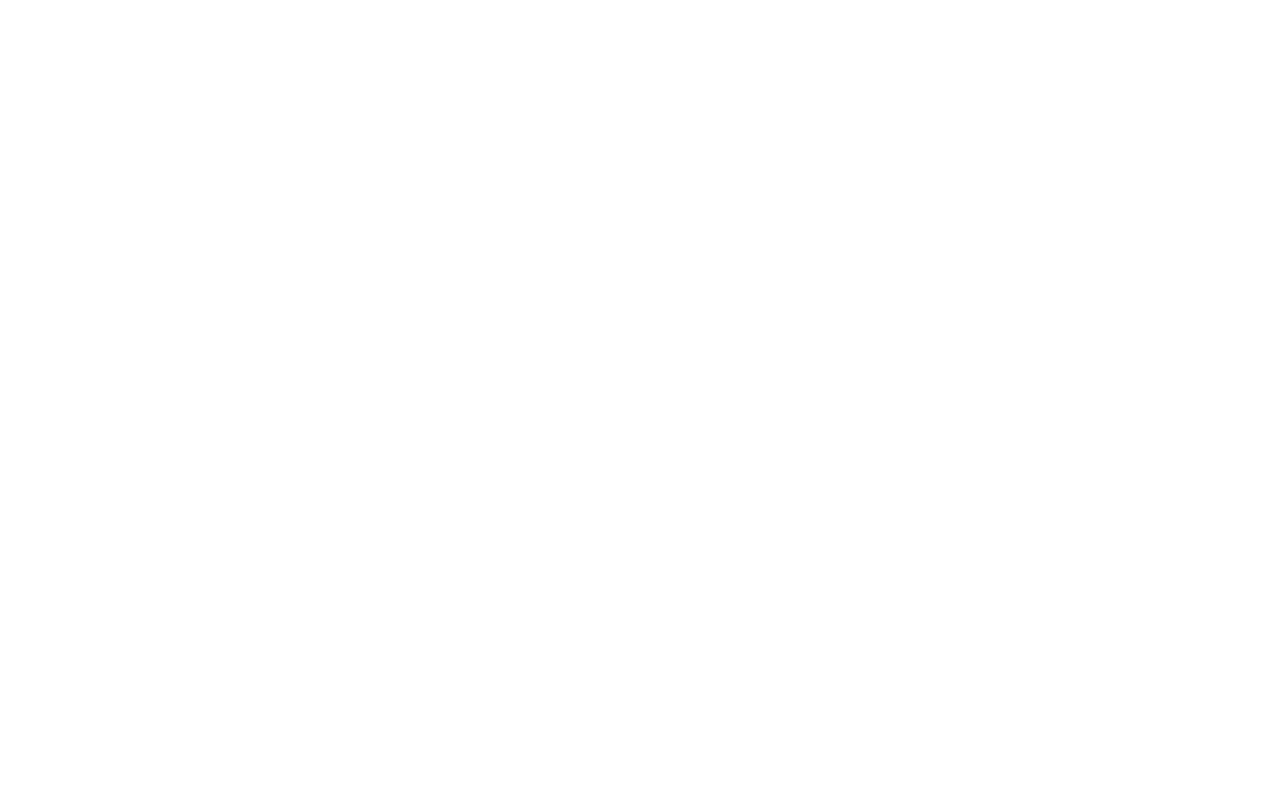
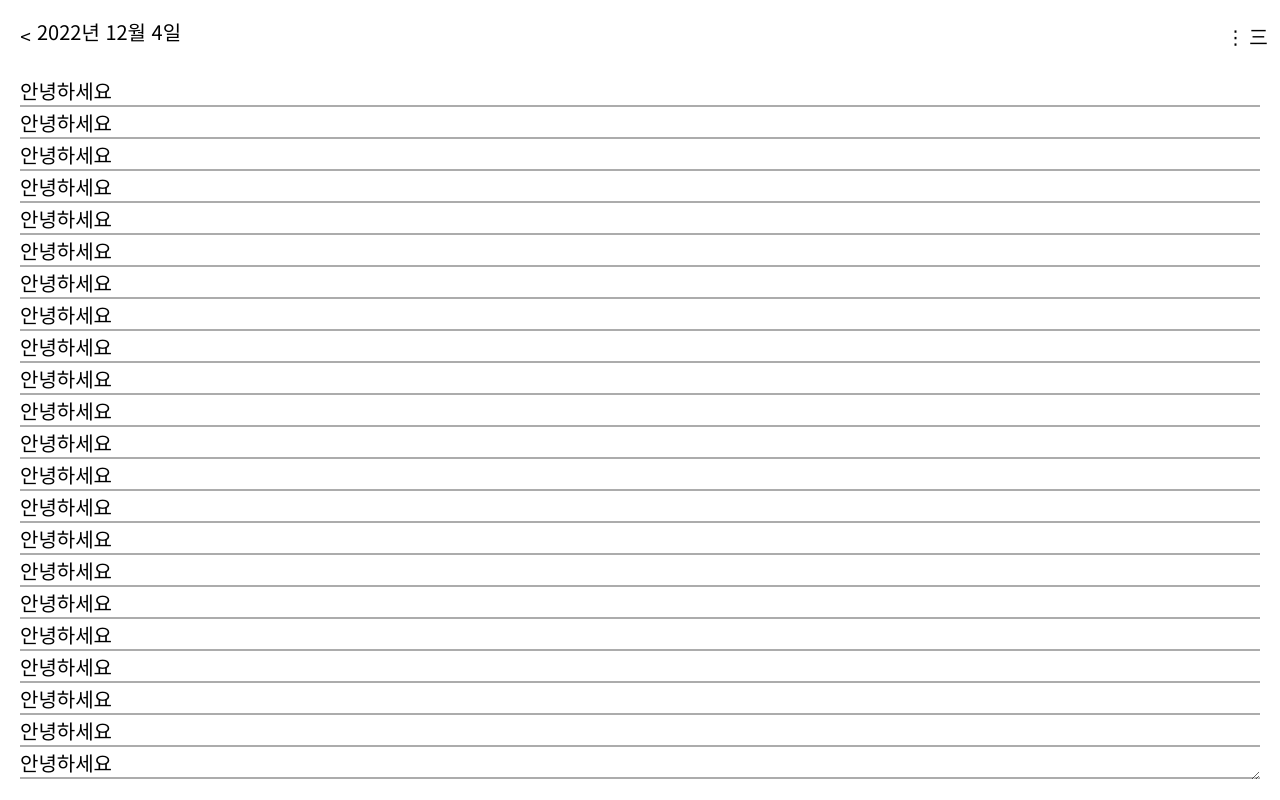
Before and after one commit to dohyung4934/blog-front, a Vue app: page /publish/di03 in a window 1280 px wide. Before the commit this address had no page. Built offline with nearby package versions, Linux system fonts and the light colour scheme.

Commit message:
퍼블리싱 끝

```diff
--- a/src/assets/style/common.css
+++ b/src/assets/style/common.css
@@ -7,6 +7,12 @@
   padding: 0;
   font-family: 'Noto Sans KR', sans-serif;
   font-size: 1.6rem;
+}
+
+#app {
+  height: 100vh;
+  display: flex;
+  flex-direction: column;
 }
 
 .button-block {
@@ -26,7 +32,7 @@
   bottom: 0;
   right: 0;
   border-radius: 1.6rem 1.6rem 0 0;
-  padding: 2rem;
+  padding: 2rem 0;
 }
 
 .horizontal-center {
--- a/src/assets/style/di.css
+++ b/src/assets/style/di.css
@@ -32,10 +32,43 @@
 }
 
 .post {
+  flex: 1 0 auto;
   font-size: 2rem;
   padding: 2rem;
+  line-height: 3.2rem;
 }
 
-.post>p {
-  margin-bottom: 1rem;
+#post-editor {
+  padding: 0;
+  height: 100%;
+  width: 100%;
+  font-family: inherit;
+  font-size: inherit;
+  border: none;
+  outline: none;
+  background-color: #ffffff85;
+  background-image:
+    repeating-linear-gradient(#FFFFFF, #FFFFFF 3rem, #acacac 3rem, #acacac 3.2rem);
+  background-attachment: local;
+  line-height: inherit;
 }
+
+.hide {
+  display: none;
+}
+
+.bottom-menu {
+  font-size: 2rem;
+}
+
+.bottom-menu>li {
+  padding: 1.8rem 0;
+}
+
+.bottom-menu>li>span {
+  padding-left: 2.6rem;
+}
+
+.bottom-menu>li:active {
+  background-color: rgb(238, 238, 238);
+}
--- a/src/views/publish/di/di02.vue
+++ b/src/views/publish/di/di02.vue
@@ -6,10 +6,18 @@
 <template>
   <basic-header title="2022년 12월 4일" show-back show-more />
   <section class="post">
-    <p>안녕하세요</p>
-    <p>안녕하세요</p>
-    <p>안녕하세요</p>
-    <p>안녕하세요</p>
-    <p>안녕하세요</p>
+    <p>
+      안녕하세요<br>
+      안녕하세요<br>
+      안녕하세요<br>
+      안녕하세요<br>
+      안녕하세요<br>
+      안녕하세요<br>
+      안녕하세요<br>
+      안녕하세요<br>
+      안녕하세요<br>
+      안녕하세요<br>
+      안녕하세요
+    </p>
   </section>
 </template>
--- /dev/null
+++ b/src/views/publish/di/di03.vue
@@ -0,0 +1,42 @@
+<!-- di03 글 쓰기 -->
+<script setup lang="ts">
+import BasicHeader from '@/components/layout/BasicHeader.vue'
+</script>
+
+<template>
+  <basic-header title="2022년 12월 4일" show-back show-more />
+  <section class="post">
+    <label for="post-editor" class="hide">글 내용</label>
+    <textarea id="post-editor">안녕하세요
+안녕하세요
+안녕하세요
+안녕하세요
+안녕하세요
+안녕하세요
+안녕하세요
+안녕하세요
+안녕하세요
+안녕하세요
+안녕하세요
+안녕하세요
+안녕하세요
+안녕하세요
+안녕하세요
+안녕하세요
+안녕하세요
+안녕하세요
+안녕하세요
+안녕하세요
+안녕하세요
+안녕하세요
+안녕하세요
+안녕하세요
+안녕하세요
+안녕하세요
+안녕하세요
+안녕하세요
+안녕하세요
+안녕하세요
+안녕하세요</textarea>
+  </section>
+</template>
--- /dev/null
+++ b/src/views/publish/di/di04.vue
@@ -0,0 +1,26 @@
+<!-- di04 글 관리 -->
+<script setup lang="ts">
+import { ref } from 'vue'
+
+import UuBottomsheet from '@/components/uu-components/UuBottomsheet.vue'
+
+const isShow = ref(true)
+
+function onClickDelete() {
+  console.log('글 삭제')
+}
+function onClickDim() {
+  isShow.value = false
+}
+</script>
+
+<template>
+  <div>
+    <p>바닥</p>
+    <uu-bottomsheet v-if="isShow" @click-dim="onClickDim">
+      <ul class="bottom-menu">
+        <li @click="onClickDelete"><span>글 삭제</span></li>
+      </ul>
+    </uu-bottomsheet>
+  </div>
+</template>
--- /dev/null
+++ b/src/views/publish/di/di05.vue
@@ -0,0 +1,7 @@
+<!-- di05 글 삭제 확인 -->
+<script setup lang="ts">
+</script>
+
+<template>
+  <p>di05</p>
+</template>
```
Also changed, not shown: src/router/routes/publish.ts (+19 -1 lines).
